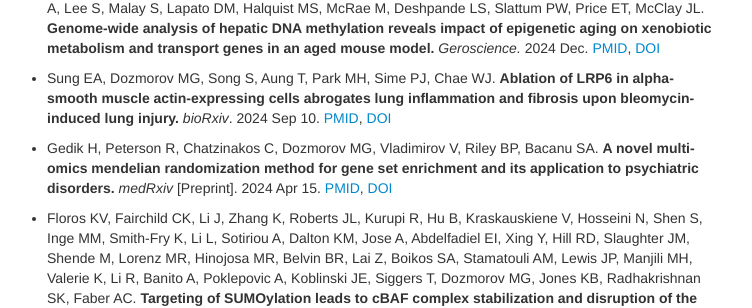
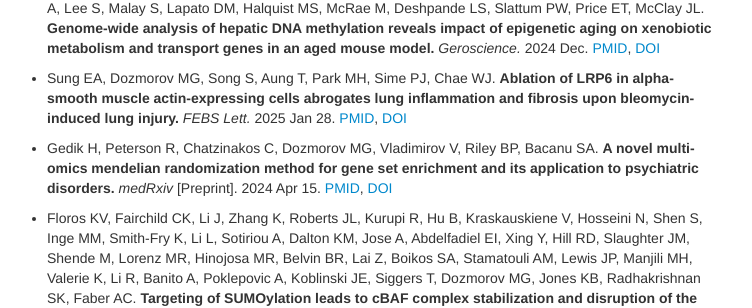
Before and after one commit to dozmorovlab/dozmorovlab.github.io, a Jekyll site: the page built from 02-pubs.md, in a window 1280 px wide and 900 px high, scrolled down 3714 px. Shown: the part 150-458 px from the top of the window, without its empty margins (268-1020 px from the left). Built offline with Jekyll 4.4.1, drawn with Linux system fonts in a browser that asks for light colours; comment, search, counter and statistics services are not loaded.

Commit message:
Update Ablation of LRP6 in alpha-smooth muscle actin-expressing cells abrogates lung inflammation and fibrosis upon bleomycin-induced lung injury

```diff
--- a/02-pubs.md
+++ b/02-pubs.md
@@ -130,7 +130,7 @@ permalink: "publications.html"
 
 - Abudahab S, Kronfol MM, Dozmorov MG, Campbell T, Jahr FM, Nguyen J, AlAzzeh O, Al Saeedy DY, Victor A, Lee S, Malay S, Lapato DM, Halquist MS, McRae M, Deshpande LS, Slattum PW, Price ET, McClay JL. **Genome-wide analysis of hepatic DNA methylation reveals impact of epigenetic aging on xenobiotic metabolism and transport genes in an aged mouse model.** _Geroscience._ 2024 Dec. [PMID](https://www.ncbi.nlm.nih.gov/pubmed/38558216), [DOI](https://doi.org/10.1007/s11357-024-01137-9) <span data-badge-type="4" data-doi="10.1007/s11357-024-01137-9" data-hide-no-mentions="true" class="altmetric-embed"> </span>
 
-- Sung EA, Dozmorov MG, Song S, Aung T, Park MH, Sime PJ, Chae WJ. **Ablation of LRP6 in alpha-smooth muscle actin-expressing cells abrogates lung inflammation and fibrosis upon bleomycin-induced lung injury.** _bioRxiv_. 2024 Sep 10. [PMID](https://www.ncbi.nlm.nih.gov/pubmed/39314349), [DOI](https://doi.org/10.1101/2024.09.05.611327) <span data-badge-type="4" data-doi="10.1101/2024.09.05.611327" data-hide-no-mentions="true" class="altmetric-embed"> </span>
+- Sung EA, Dozmorov MG, Song S, Aung T, Park MH, Sime PJ, Chae WJ. **Ablation of LRP6 in alpha-smooth muscle actin-expressing cells abrogates lung inflammation and fibrosis upon bleomycin-induced lung injury.** _FEBS Lett._ 2025 Jan 28. [PMID](https://www.ncbi.nlm.nih.gov/pubmed/39873304), [DOI](https://doi.org/10.1002/1873-3468.15106) <span data-badge-type="4" data-doi="10.1002/1873-3468.15106" data-hide-no-mentions="true" class="altmetric-embed"> </span>
 
 - Gedik H, Peterson R, Chatzinakos C, Dozmorov MG, Vladimirov V, Riley BP, Bacanu SA. **A novel multi-omics mendelian randomization method for gene set enrichment and its application to psychiatric disorders.** _medRxiv_ [Preprint]. 2024 Apr 15. [PMID](https://www.ncbi.nlm.nih.gov/pubmed/38699366), [DOI](https://doi.org/10.1101/2024.04.14.243058111) <span data-badge-type="4" data-doi="10.1101/2024.04.14.24305811" data-hide-no-mentions="true" class="altmetric-embed"> </span>
 
```
